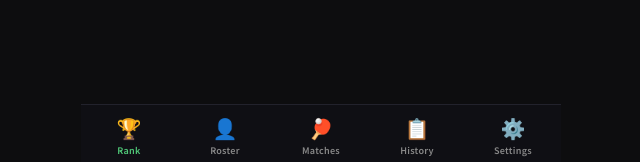
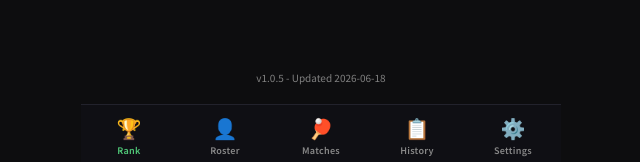
Before and after one commit to ylatseng/picklerank, a React (Vite) app: page / in a window 1280 px wide. Shown: the part 635-797 px from the top of the page, without its empty margins (319-959 px from the left). Built offline with nearby package versions, Linux system fonts and the light colour scheme.

Commit message:
Added version number to the footer.

```diff
--- a/src/App.jsx
+++ b/src/App.jsx
@@ -105,6 +105,8 @@ export default function App() {
           {activeView==="stats"      && <StatsView players={stats} matches={derivedMatches} nav={nav} theme={theme}/>}
           {activeView==="settings"   && <Settings state={state} set={set} nav={nav} theme={theme}/>}
         </main>
+        {/* 👇 ADD THE NEW LINE RIGHT HERE 👇 */}
+        <div style={{textAlign: 'center', fontSize: '10px', color: 'gray', paddingBottom: '80px'}}>v1.0.5 - Updated 2026-06-18</div>
         <BottomNav active={activeView} nav={nav} theme={theme}/>
       </div>
     </ThemeCtx.Provider>
```
